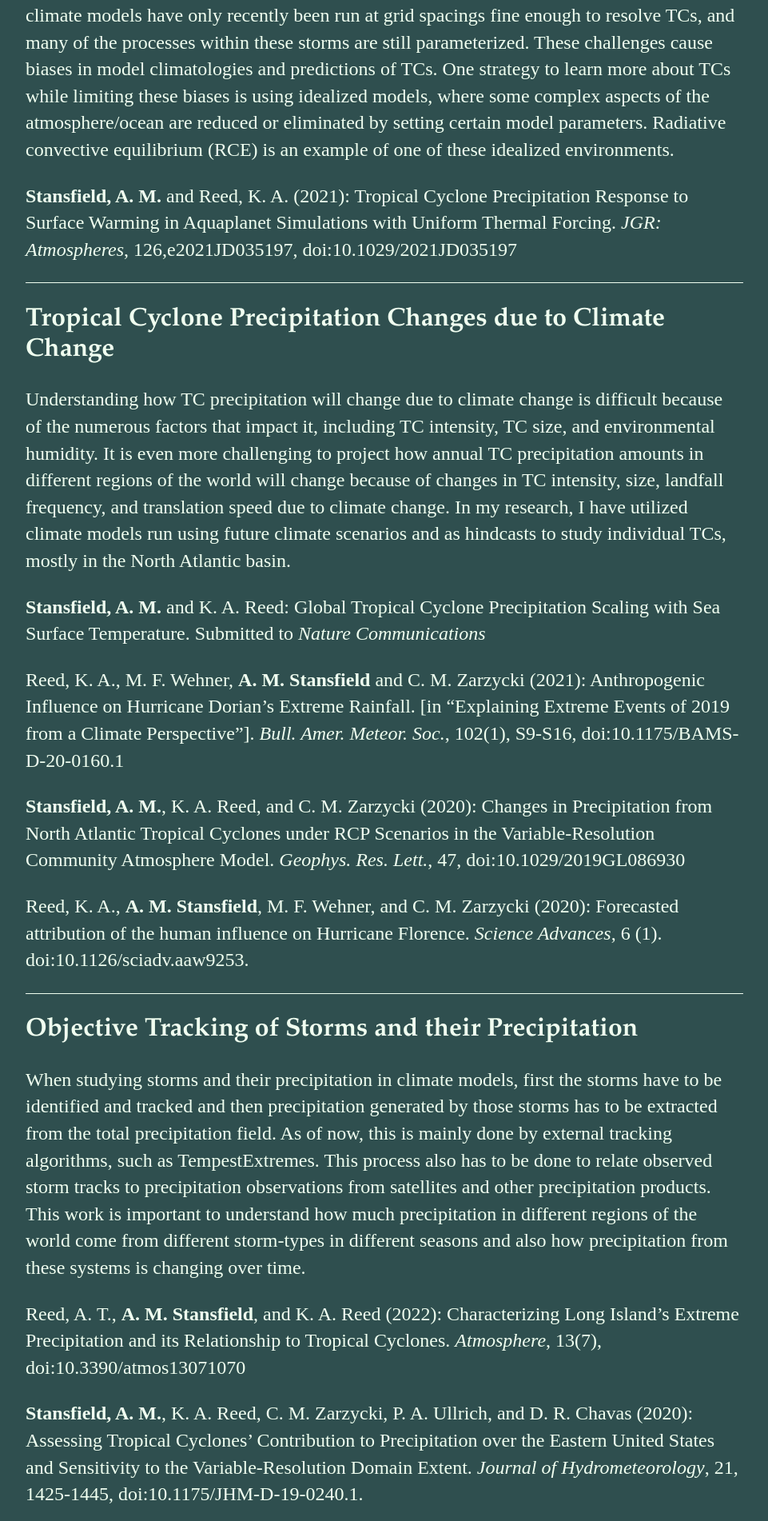
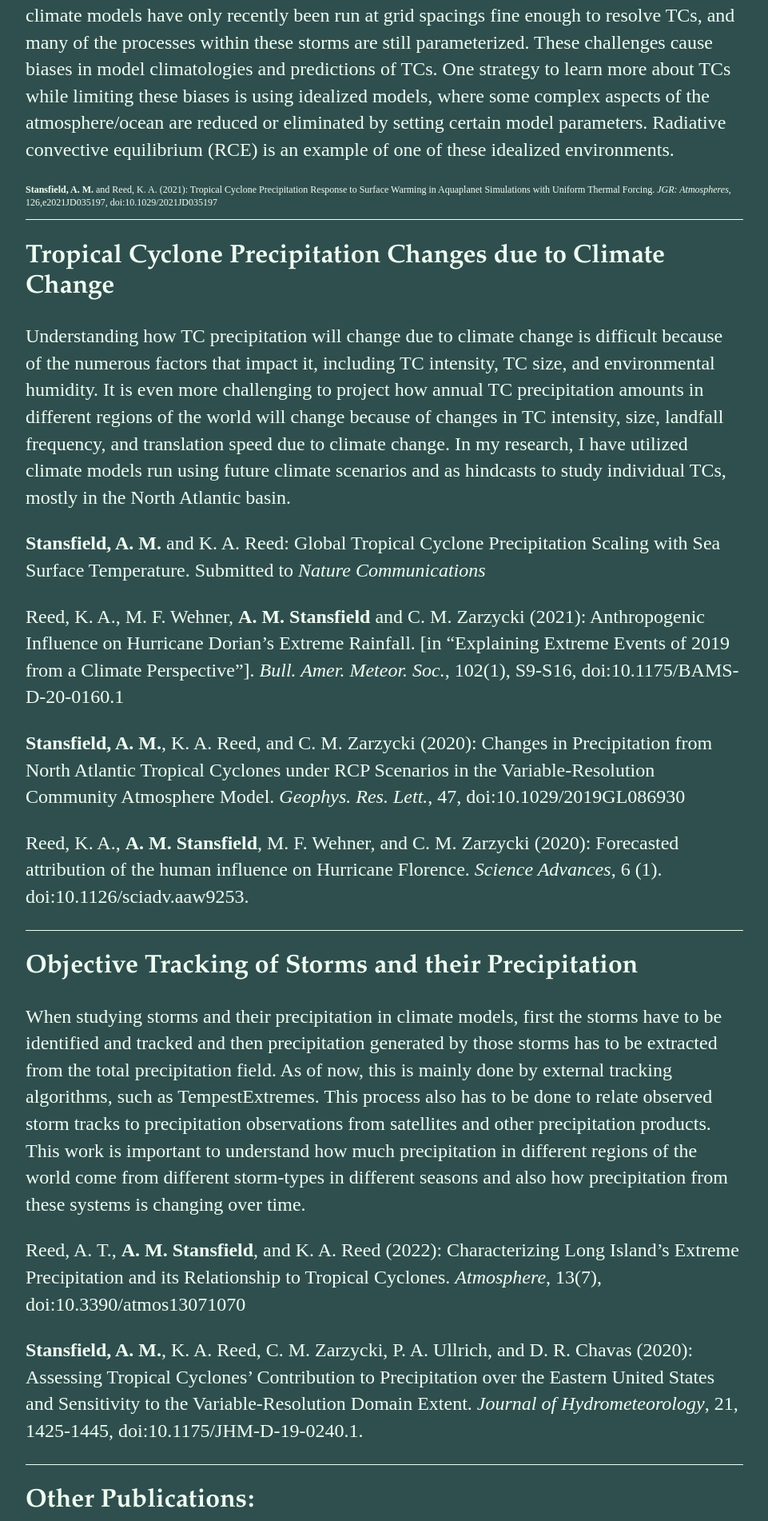
Before and after one commit to alyssa-stansfield/alyssa-stansfield.github.io, a Jekyll site: the page built from research/index.html, in a window 1280 px wide. Shown: the part 329-2231 px from the top of the page at 80% size, without its empty margins (160-1121 px from the left). Built offline with Jekyll 4.4.1, drawn with Linux system fonts in a browser that asks for light colours.

Commit message:
Trying to change font size of pubs

```diff
--- a/research/index.html
+++ b/research/index.html
@@ -7,7 +7,7 @@ title: My Research
 
 <h2>Idealized Modeling of Tropical Cyclones</h2>
 <p>Tropical cyclones (TCs) are complex weather systems that are often both influenced by and influencing the atmospheric and oceanic environments around them. Additionally, global climate models have only recently been run at grid spacings fine enough to resolve TCs, and many of the processes within these storms are still parameterized. These challenges cause biases in model climatologies and predictions of TCs. One strategy to learn more about TCs while limiting these biases is using idealized models, where some complex aspects of the atmosphere/ocean are reduced or eliminated by setting certain model parameters. Radiative convective equilibrium (RCE) is an example of one of these idealized environments.</p>
-<p font-size:0.5em><a href="https://agupubs.onlinelibrary.wiley.com/doi/10.1029/2021JD035197"><b>Stansfield, A. M.</b> and Reed, K. A. (2021): Tropical Cyclone Precipitation Response to Surface Warming in Aquaplanet Simulations with Uniform Thermal Forcing. <em>JGR: Atmospheres</em>, 126,e2021JD035197, doi:10.1029/2021JD035197</a></p>
+<p style="font-size:0.75em;"><a href="https://agupubs.onlinelibrary.wiley.com/doi/10.1029/2021JD035197"><b>Stansfield, A. M.</b> and Reed, K. A. (2021): Tropical Cyclone Precipitation Response to Surface Warming in Aquaplanet Simulations with Uniform Thermal Forcing. <em>JGR: Atmospheres</em>, 126,e2021JD035197, doi:10.1029/2021JD035197</a></p>
 
 <hr width="100%" align="center" size="1px" color="#F0FFF0">
 
```
